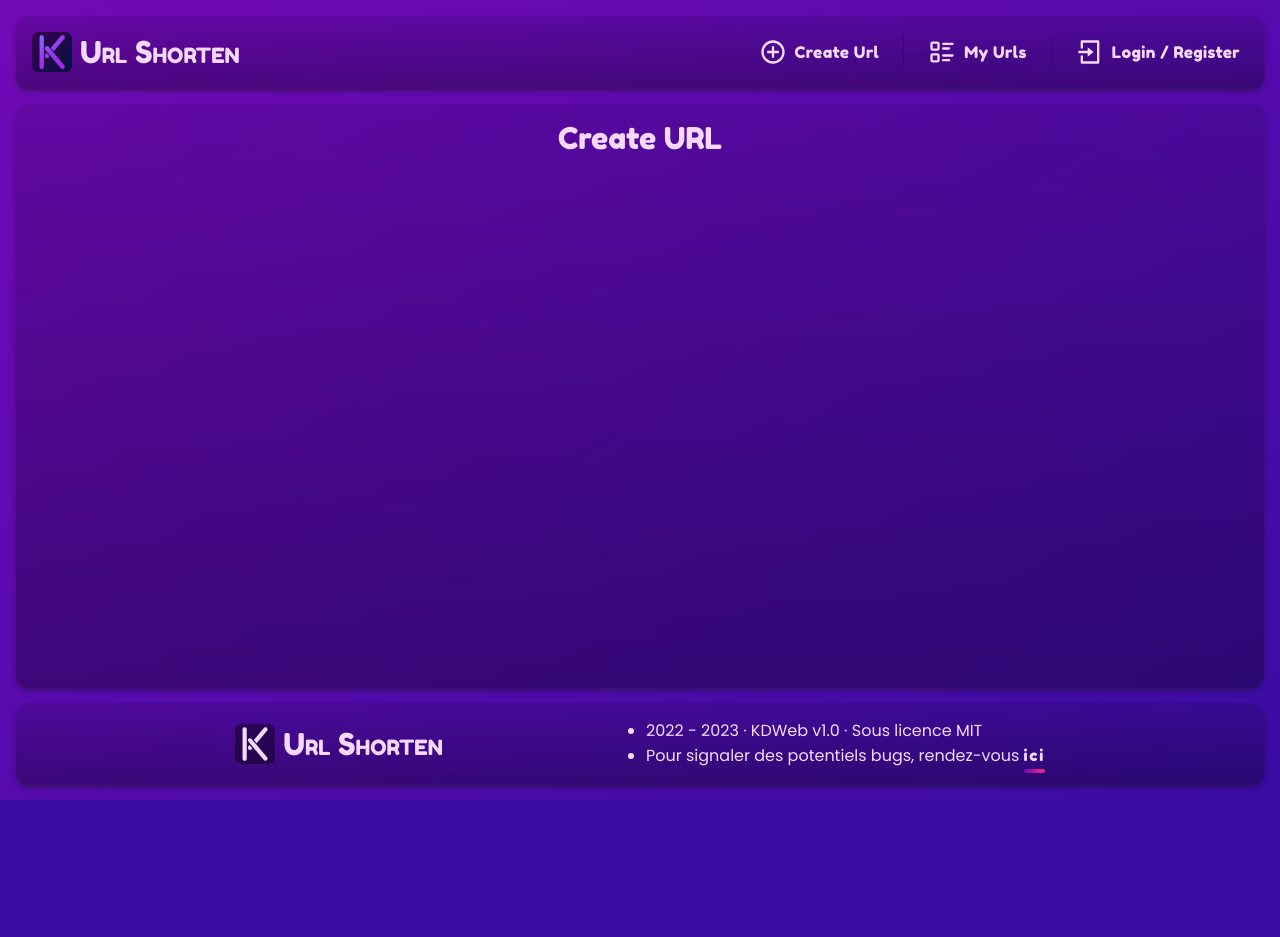
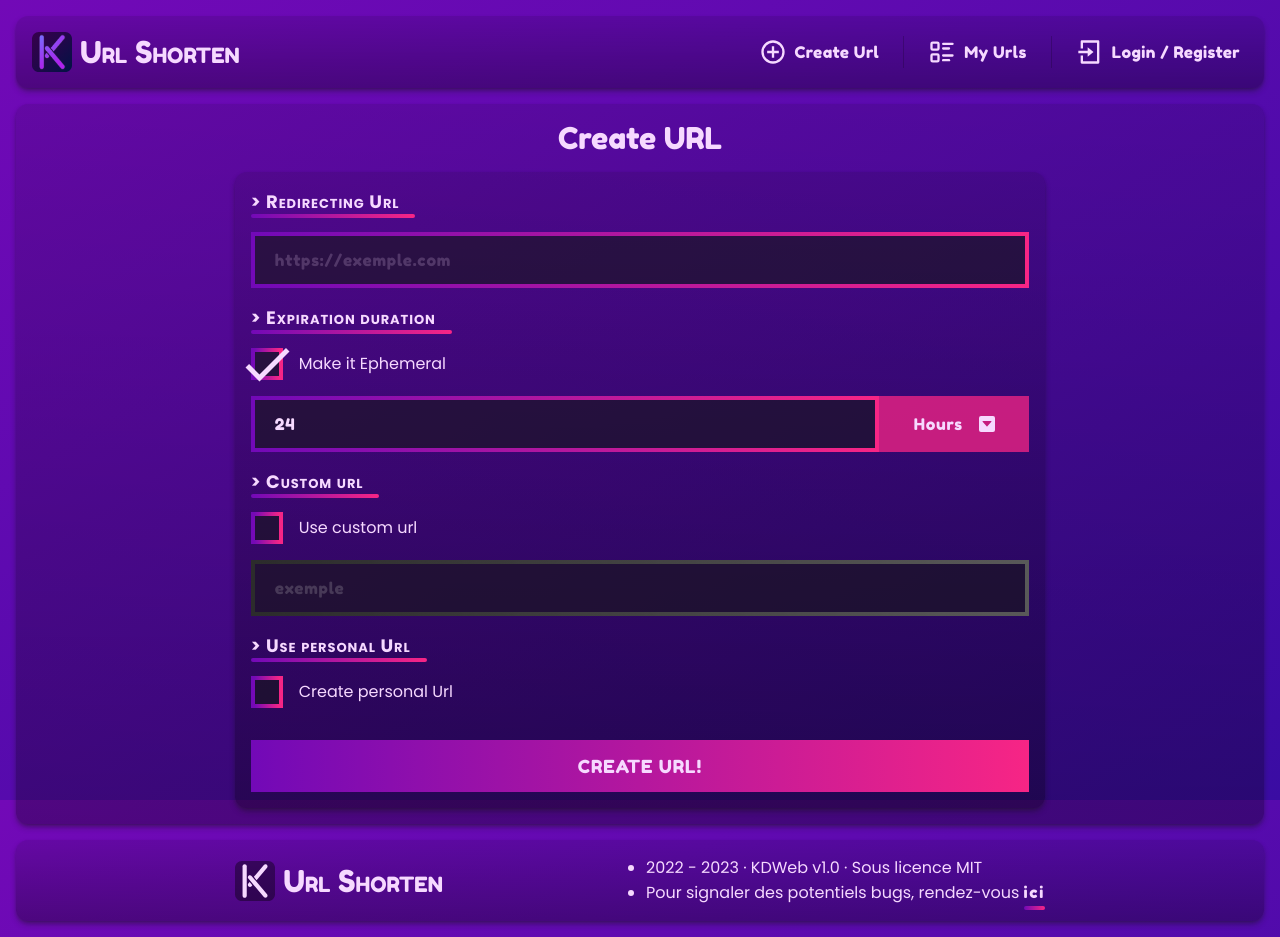
Before and after one commit to KevinDurand974/shorter_url_app, a Next.js app in the folder apps/client/: page /create in a window 1280 px wide. Before the commit the page ends 800 px from the top, so only its background shows below. Built offline with nearby package versions, Linux system fonts and the light colour scheme.

Commit message:
Update content and add base form with validation (working)

```diff
--- a/apps/client/src/pages/create.tsx
+++ b/apps/client/src/pages/create.tsx
@@ -1,7 +1,116 @@
+import {
+	Checkbox,
+	Button,
+	ErrorMessage,
+	Field,
+	FormController,
+	Select,
+	FormOnChange,
+} from "@libs/Form"
+import { trpc } from "@libs/trpc"
+import { createUrlSchema } from "@shorter/validators"
 import Head from "next/head"
-import { Fragment } from "react"
+import { Fragment, useState } from "react"
+import { ZodError } from "zod"
+
+type DurationChoice = typeof durationChoices[number]
+
+type FormValues = {
+	to: string
+	duration_timing?: DurationChoice
+	duration_number?: number
+	ephemeral: boolean
+	enable_custom: boolean
+	custom?: string
+	useUrlName: boolean
+	duration?: number
+}
+
+const durationChoices = ["Hours", "Days", "Weeks", "Months"] as const
+
+const prepateFormValues = (values: any) => {
+	const formValues = values as FormValues
+
+	switch (formValues.duration_timing) {
+		case "Hours":
+			formValues.duration = Number(formValues.duration_number)
+			break
+		case "Days":
+			formValues.duration = Number(formValues.duration_number) * 24
+			break
+		case "Weeks":
+			formValues.duration = Number(formValues.duration_number) * 168
+			break
+		case "Months":
+			formValues.duration = Number(formValues.duration_number) * 720
+			break
+		default:
+			formValues.duration = Number(formValues.duration_number)
+			break
+	}
+
+	const { to, duration, ephemeral, useUrlName } = formValues
+
+	if (formValues.enable_custom) {
+		return {
+			to,
+			useUrlName,
+			ephemeral,
+			custom: formValues.custom,
+			duration,
+		}
+	} else {
+		return {
+			to,
+			useUrlName,
+			ephemeral,
+			duration,
+		}
+	}
+}
 
 const CreateUrlPage = () => {
+	const [isEphemeral, setEphemeral] = useState(true)
+	const [isCustomEnabled, setCustomEnabled] = useState(false)
+
+	const handleFormOnChange = async ({
+		values,
+		addError,
+		removeErrors,
+	}: FormOnChange) => {
+		try {
+			removeErrors()
+			const preparedValues = prepateFormValues(values)
+			createUrlSchema.parse(preparedValues)
+		} catch (err: any) {
+			if (err.name === "ZodError") {
+				const issues = (err as ZodError).issues
+				issues.forEach((issue) => {
+					const issueName = issue.path[0] as string
+					if (RegExp("duration").test(issueName)) {
+						addError("duration_number", issue.message)
+					} else {
+						addError(issueName, issue.message)
+					}
+				})
+			}
+		}
+	}
+
+	const onSubmit = async (values: any) => {
+		try {
+			const preparedValues = prepateFormValues(values)
+			const ac = new AbortController()
+			const data = await trpc.createUrl.mutate(preparedValues, {
+				signal: ac.signal,
+			})
+			alert("Url Created: >> " + data.url)
+		} catch (err: any) {
+			// FIX: Use a toast to show the error
+			console.log(err.message)
+		}
+	}
+
 	return (
 		<Fragment>
 			<Head>
@@ -11,8 +120,129 @@ const CreateUrlPage = () => {
 
 			<span id="main" className="fixed translate-y-[-99999999]" tabIndex={-1} />
 
-			<section className="p-2 sm:p-4 box flex flex-col gap-4 w-full">
-				<h1 className="font-fredoka sm:text-3xl text-center">Create URL</h1>
+			<section className="p-2 sm:p-4 box flex justify-center w-full">
+				<div className="flex flex-col gap-2 sm:gap-4 my-auto w-full sm:w-2/3">
+					<h1 className="font-fredoka text-lg sm:text-3xl text-center">
+						Create URL
+					</h1>
+
+					<FormController
+						initialValues={
+							{
+								to: "",
+								duration_number: 24,
+								duration_timing: "Hours",
+								ephemeral: true,
+								useUrlName: false,
+								enable_custom: false,
+							} as FormValues
+						}
+						className="sm:box sm:p-4 flex flex-col gap-4"
+						onChange={handleFormOnChange}
+						onSubmit={onSubmit}
+					>
+						<div className="flex flex-col gap-4">
+							<label
+								htmlFor="to"
+								className="custom-underline before:right-0 before:bottom-[-2px] w-fit font-bold caps-small text-lg tracking-wider pr-4"
+							>
+								&gt; Redirecting Url
+							</label>
+							<Field
+								id="to"
+								name="to"
+								type="url"
+								placeholder="https://exemple.com"
+								className="bg-t-alt/60 border-2 sm:border-4 px-5 py-3 font-fredoka tracking-wider placeholder:text-text/20 shadow-lg shadow-transparent hover:shadow-accent/50 transition-all duration-[0.4s] outline-none focus:shadow-gradient-top text-sm sm:text-base border-image"
+							/>
+							<ErrorMessage
+								name="to"
+								className="font-fredoka tracking-wider text-sm -mt-2 text-danger/80"
+							/>
+						</div>
+
+						<div className="flex flex-col gap-4">
+							<label className="custom-underline before:right-0 before:bottom-[-2px] w-fit font-bold caps-small text-lg tracking-wider pr-4">
+								&gt; Expiration duration
+							</label>
+							<Checkbox
+								name="ephemeral"
+								label="Make it Ephemeral"
+								onChange={setEphemeral}
+								className="h-8 w-8 border-image border-4 bg-t-alt/60 shadow-lg shadow-transparent hover:shadow-accent/50 transition-all duration-[0.4s]"
+							/>
+							<div className="flex">
+								<Field
+									name="duration_number"
+									type="number"
+									min={1}
+									step={1}
+									max={1440}
+									placeholder="24"
+									schema={createUrlSchema.shape.duration}
+									className="w-full bg-t-alt/60 border-2 sm:border-4 px-5 py-3 font-fredoka tracking-wider  placeholder:text-text/20 shadow-lg shadow-transparent hover:shadow-accent/50 transition-all duration-[0.4s] outline-none focus:shadow-gradient-top text-sm sm:text-base border-image"
+									disabled={!isEphemeral}
+								/>
+								<Select
+									name="duration_timing"
+									choices={durationChoices}
+									disabled={!isEphemeral}
+								/>
+							</div>
+							<ErrorMessage
+								name="duration_number"
+								className="font-fredoka tracking-wider text-sm -mt-2 text-danger/80"
+							/>
+						</div>
+
+						<div className="flex flex-col gap-4">
+							<label
+								htmlFor="custom"
+								className="custom-underline before:right-0 before:bottom-[-2px] w-fit font-bold caps-small text-lg tracking-wider pr-4"
+							>
+								&gt; Custom url
+							</label>
+							<Checkbox
+								name="enable_custom"
+								label="Use custom url"
+								onChange={setCustomEnabled}
+								className="h-8 w-8 border-image border-4 bg-t-alt/60 shadow-lg shadow-transparent hover:shadow-accent/50 transition-all duration-[0.4s]"
+							/>
+							<Field
+								id="custom"
+								type="text"
+								name="custom"
+								placeholder="exemple"
+								disabled={!isCustomEnabled}
+								className="bg-t-alt/60 border-2 sm:border-4 px-5 py-3 font-fredoka tracking-wider  placeholder:text-text/20 shadow-lg shadow-transparent hover:shadow-accent/50 transition-all duration-[0.4s] outline-none focus:shadow-gradient-top text-sm sm:text-base border-image"
+							/>
+							<ErrorMessage
+								name="custom"
+								className="font-fredoka tracking-wider text-sm -mt-2 text-danger/80"
+							/>
+						</div>
+
+						<div className="flex flex-col gap-4">
+							<label
+								htmlFor="custom"
+								className="custom-underline before:right-0 before:bottom-[-2px] w-fit font-bold caps-small text-lg tracking-wider pr-4"
+							>
+								&gt; Use personal Url
+							</label>
+							<Checkbox
+								name="useUrlName"
+								label="Create personal Url"
+								checked={isCustomEnabled ? true : undefined}
+								disabled={isCustomEnabled}
+								className="h-8 w-8 border-image border-4 bg-t-alt/60 shadow-lg shadow-transparent hover:shadow-accent/50 transition-all duration-[0.4s]"
+							/>
+						</div>
+
+						<Button className="px-5 py-3 font-fredoka tracking-wider bg-gradient-to-r from-gradient-top to-accent mt-4 uppercase transition-all duration-[0.4s] text-sm sm:text-lg flex justify-center items-center gap-2 disabled:grayscale disabled:opacity-20">
+							Create url!
+						</Button>
+					</FormController>
+				</div>
 			</section>
 		</Fragment>
 	)
```
